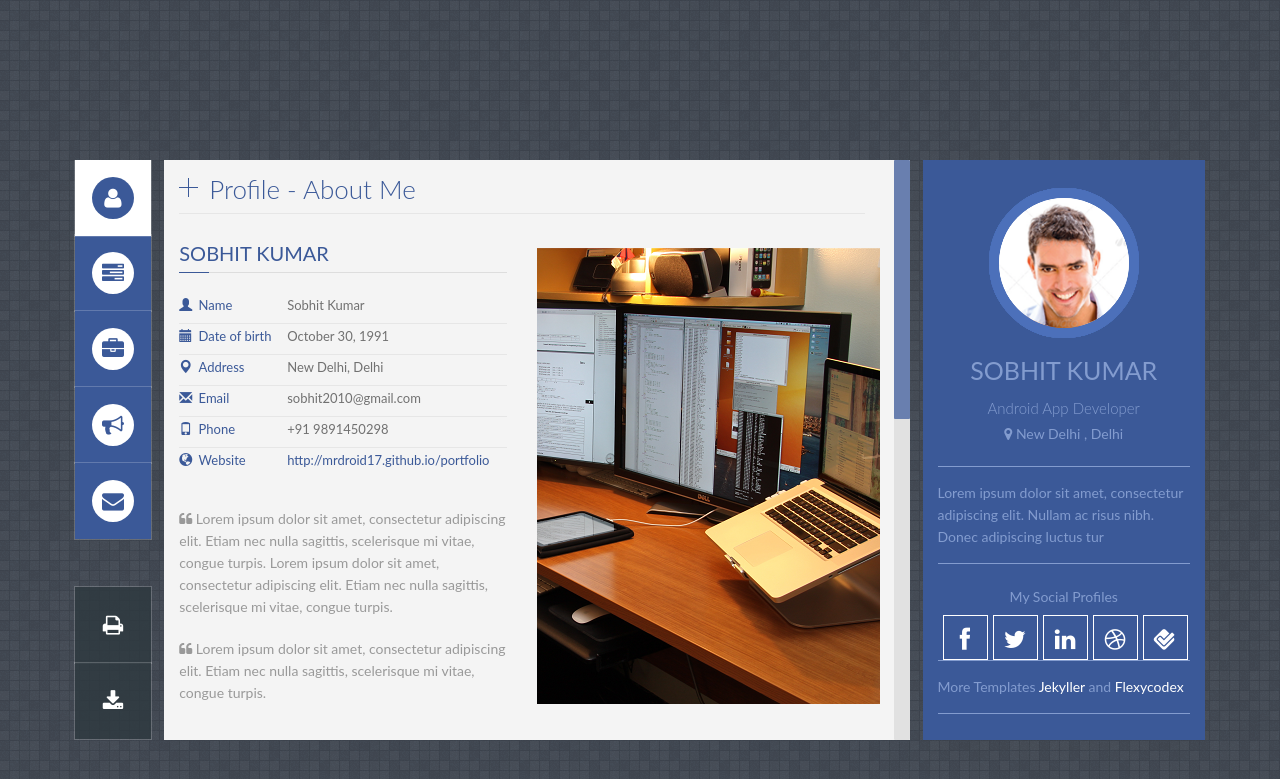
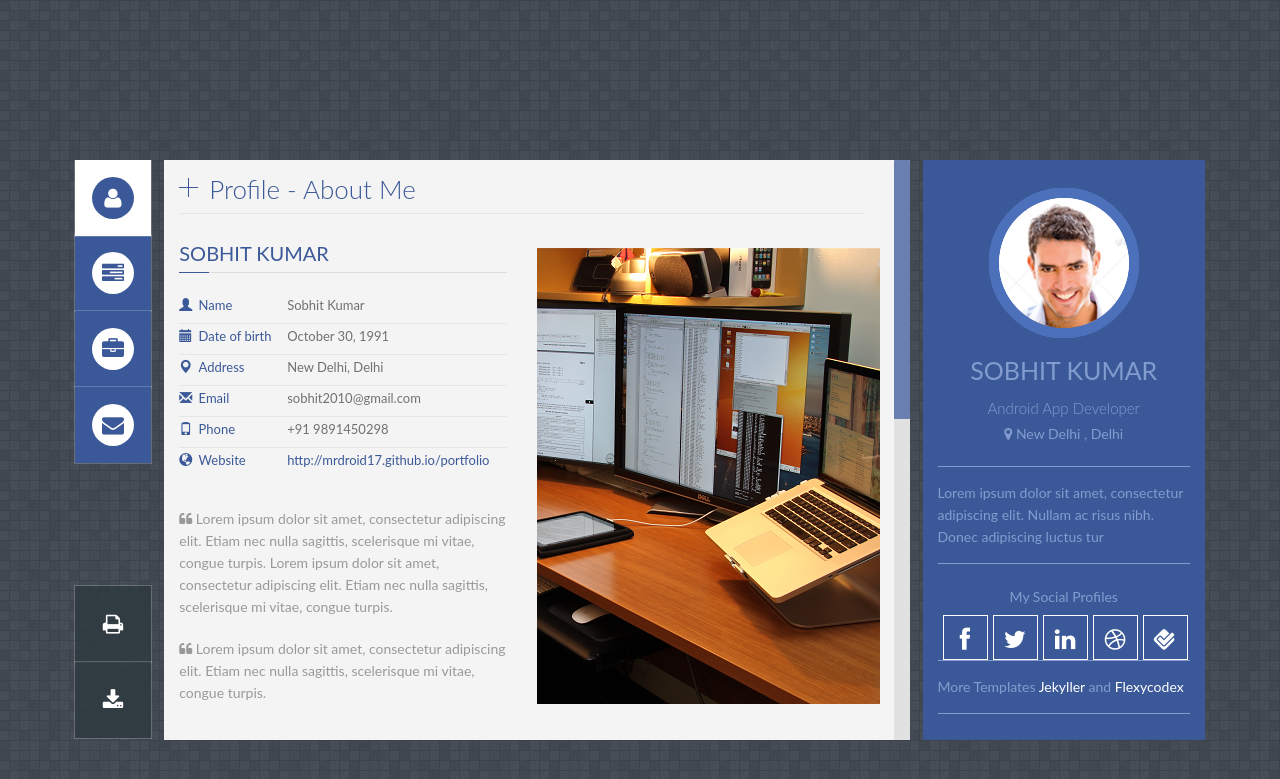
Before and after one commit to MrDroid17/portfolio, a Jekyll site: the page built from index.html, in a window 1280 px wide. Shown: the top 779 px of the page. Built offline with Jekyll 4.4.1, drawn with Linux system fonts in a browser that asks for light colours; some web fonts are replaced.

Commit message:
Remove blog tab

```diff
--- a/index.html
+++ b/index.html
@@ -133,12 +133,12 @@ layout: default
             <i class="fa fa-briefcase icon_menu"></i>
         </li>
 
-        <li class="tabs-blog hi-icon-wrap hi-icon-effect-5 hi-icon-effect-5a" data-tab-name="blog">
+        <!-- <li class="tabs-blog hi-icon-wrap hi-icon-effect-5 hi-icon-effect-5a" data-tab-name="blog">
             <span class="tite-list">blog</span>
             <i class="fa fa-bullhorn icon_menu"></i>
-        </li>
+        </li>   -->
 
-        <li class="tabs-contact hi-icon-wrap hi-icon-effect-5 hi-icon-effect-5a" data-tab-name="contact" style="margin-bottom: 48px !important;">
+        <li class="tabs-contact hi-icon-wrap hi-icon-effect-5 hi-icon-effect-5a" data-tab-name="contact" style="margin-bottom: 123px !important;">
             <span class="tite-list">contact</span>
             <i class="fa fa-envelope icon_menu"></i>
         </li>
@@ -161,8 +161,6 @@ layout: default
 
 {% include /portfolio.html %}
 
-
-{% include /blog.html %}
 
 {% include /contact.html %}
 
```
